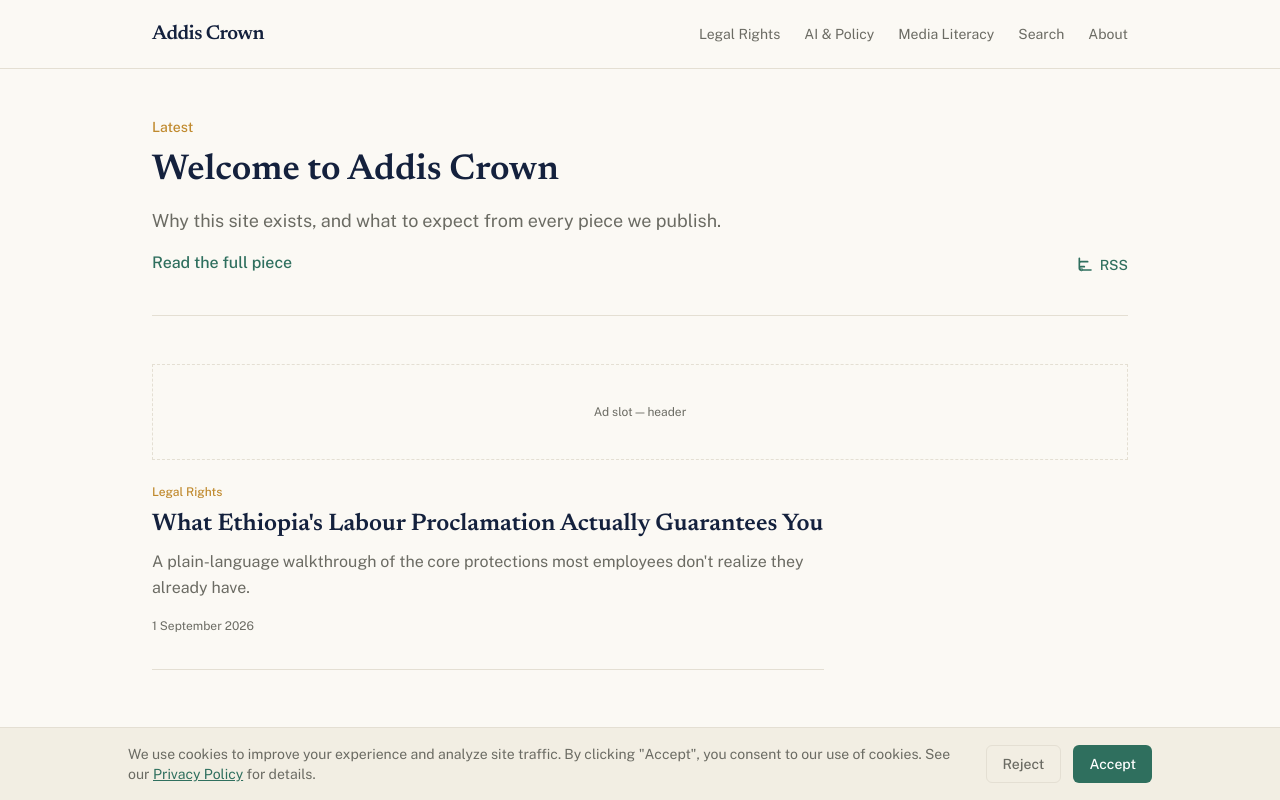
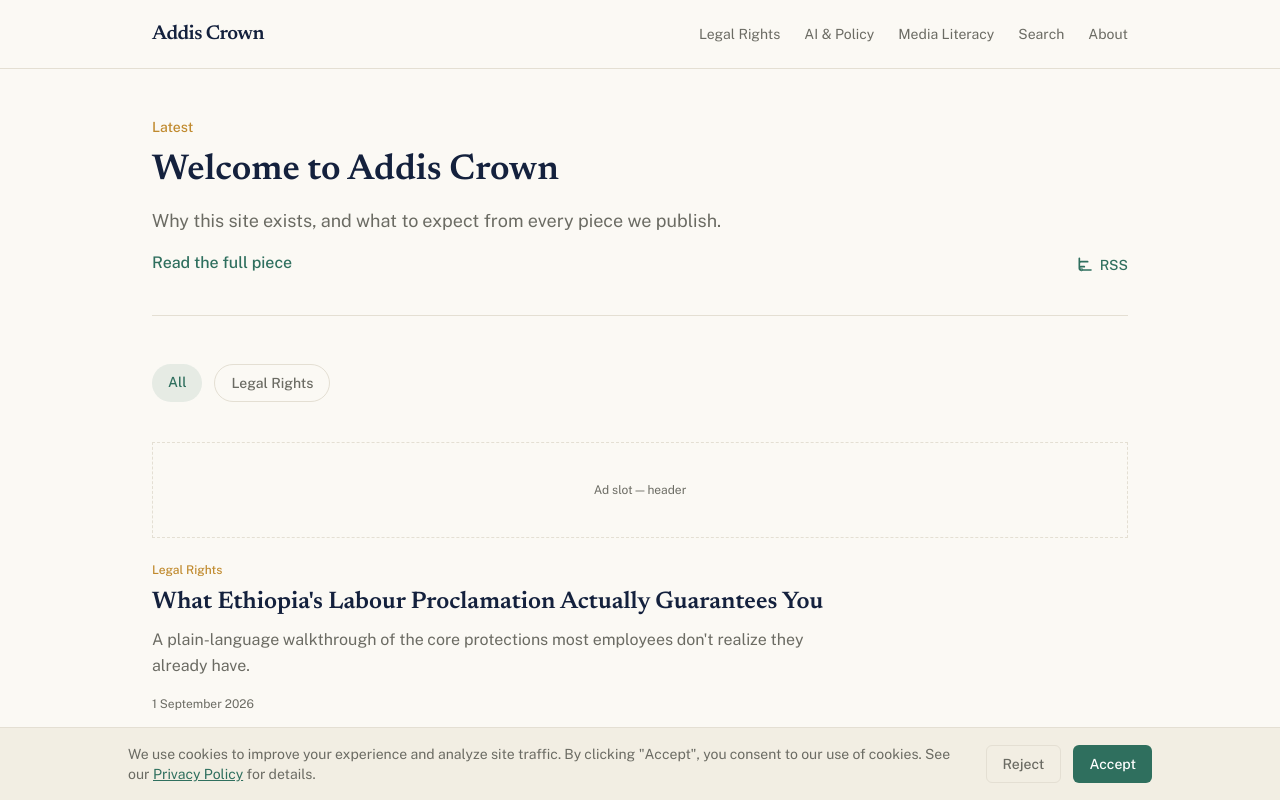
Before and after one commit to jaja44-hub/blog, a Next.js app: page / in a window 1280 px wide. Shown: the top 800 px of the page. Built offline with nearby package versions, Linux system fonts and the light colour scheme.

Commit message:
Add category filter to homepage, fix Giscus repo name

```diff
--- a/app/page.tsx
+++ b/app/page.tsx
@@ -1,10 +1,11 @@
-import { getAllPosts } from "@/lib/posts";
+import { getAllPosts, getAllCategories, categoryLabel } from "@/lib/posts";
 import PostCard from "@/components/PostCard";
 import AdSlot from "@/components/AdSlot";
 import Link from "next/link";
 
 export default function HomePage() {
   const posts = getAllPosts();
+  const categories = getAllCategories();
   const [featured, ...rest] = posts;
 
   return (
@@ -46,6 +47,26 @@ export default function HomePage() {
         </div>
       </section>
 
+      {categories.length > 0 && (
+        <nav className="mb-10 flex flex-wrap gap-3" aria-label="Category filters">
+          <Link
+            href="/"
+            className="px-4 py-2 text-sm font-medium text-teal bg-teal/10 rounded-full hover:bg-teal/20 transition-colors"
+          >
+            All
+          </Link>
+          {categories.map((category) => (
+            <Link
+              key={category}
+              href={`/category/${category}`}
+              className="px-4 py-2 text-sm font-medium text-stone border border-line rounded-full hover:border-teal hover:text-teal transition-colors"
+            >
+              {categoryLabel(category)}
+            </Link>
+          ))}
+        </nav>
+      )}
+
       <AdSlot position="header" />
 
       <div className="grid gap-0 md:grid-cols-1 max-w-article">
--- a/components/Comments.tsx
+++ b/components/Comments.tsx
@@ -9,7 +9,7 @@ export default function Comments() {
     <div className="mt-12">
       <Giscus
         id="comments"
-        repo="jaja44-hub/blog-addiscrown"
+        repo="jaja44-hub/blog"
         repoId="REPLACE_WITH_REPO_ID"
         category="Comments"
         categoryId="REPLACE_WITH_CATEGORY_ID"
```
